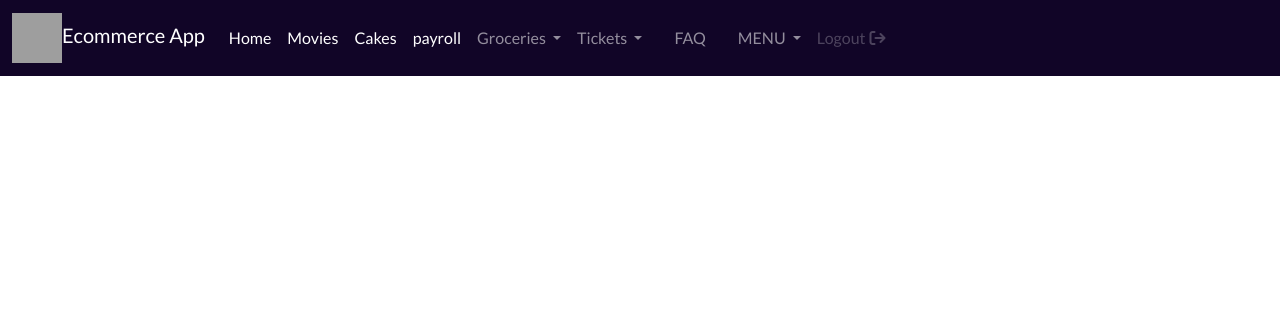
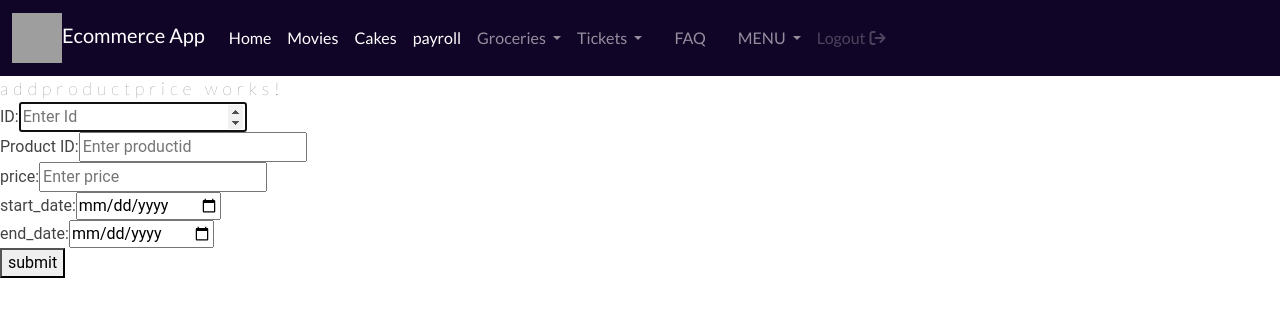
Before and after one commit to kv-b1-2022/ecommerceapp-angular, an Angular app: page /addproductprice in a window 1280 px wide. Before the commit this address led to /. Shown: the top 316 px of the page. Built offline with nearby package versions, Linux system fonts and the light colour scheme; grey boxes are pictures that could not be loaded; some icons are missing.

Commit message:
modified src

```diff
--- a/src/app/app.module.ts
+++ b/src/app/app.module.ts
@@ -17,6 +17,8 @@ import { OrderModule } from './order/order.module';
 import { EmployeesModule } from './employees/employees.module';
 import { MembershipModule } from './membership/membership.module';
 import { PayrollModule } from './payroll/payroll.module';
+
+import { ProductpriceModule } from './productprice/productprice.module';
 
 @NgModule({
   declarations: [
@@ -41,7 +43,8 @@ import { PayrollModule } from './payroll/payroll.module';
     OrderModule,
     MembershipModule,
     PaymentModule,
-    PayrollModule
+    PayrollModule,
+    ProductpriceModule
 
   ],
   providers: [],
--- /dev/null
+++ b/src/app/productprice/addproductprice/addproductprice.component.html
@@ -0,0 +1,31 @@
+<p>addproductprice works!</p>
+
+
+
+
+
+<form (ngSubmit)="addProductprice()">
+    <div>
+        <label for="id">ID:</label>
+    <input type="number" name="id" [(ngModel)]="id" placeholder="Enter Id" required autofocus>
+</div>
+<div>
+    <label for="productid">Product ID:</label>
+    <input type="number" name="productid" [(ngModel)]="productid" placeholder="Enter productid" required >
+</div>
+<div>
+    <label for="price">price:</label>
+    <input type="number" name="price" [(ngModel)]="price" placeholder="Enter price" required>
+</div>
+<div>
+    <label for="startDate">start_date:</label>
+    <input type="Date" name="startDate" [(ngModel)]="startDate"   placeholder="Enter startdate" required >
+</div>
+<div>
+    <label for="endDate">end_date:</label>
+    <input type="Date" name="endDate" [(ngModel)]="endDate"  placeholder="Enter EndDate" required >
+</div>
+    <button type="submit">
+        submit
+    </button>
+</form>
--- /dev/null
+++ b/src/app/productprice/addproductprice/addproductprice.component.ts
@@ -0,0 +1,34 @@
+import { HttpClient } from '@angular/common/http';
+import { Component, OnInit } from '@angular/core';
+import { ToastrService } from 'ngx-toastr';
+
+@Component({
+  selector: 'app-addproductprice',
+  templateUrl: './addproductprice.component.html',
+  styles: [
+  ]
+})
+export class AddproductpriceComponent implements OnInit {
+  id!:number;
+    productid!:number;
+    price!:number;
+    startDate!:Date;
+    endDate!:Date;
+
+
+    constructor(private http:HttpClient,private toastr:ToastrService) { }
+
+    ngOnInit(): void {
+    }
+    addProductprice(){
+      const PriceObj={"id":this.id, "productid":this.productid,"price":this.price,"startDate":this.startDate,"endDate":this.endDate};
+      const url="http://localhost:8080/productprice/save";
+      this.http.post(url,PriceObj).subscribe((res)=>{
+        console.log(res);
+        this.toastr.success('successfully price updated');
+      },(err)=>{
+        console.log(err);
+        this.toastr.error('failed to update price');
+      })
+    }
+  }
--- /dev/null
+++ b/src/app/productprice/list-product-price/list-product-price.component.html
@@ -0,0 +1,36 @@
+<p>list-product-price works!</p>
+<p>listproducts works!</p>
+
+
+
+
+<table class="table table-success table-striped">
+
+
+    <thead>
+        <tr>
+            <th>id</th>
+            <th>product id</th>
+            <th>price</th>
+            <th>start Date</th>
+            <th>end Date</th>
+
+
+        </tr>
+
+    </thead>
+    <tbody>
+
+        <tr *ngFor="let product of productprice;">
+
+            <td>{{product.id}}</td>
+            <td>{{product.productId}}</td>
+            <td>{{product.price}}</td>
+            <td>{{product.startDate}}</td>
+            <td>{{product.endDate}}</td>
+
+
+
+        </tr>
+    </tbody>
+</table>
--- /dev/null
+++ b/src/app/productprice/list-product-price/list-product-price.component.ts
@@ -0,0 +1,29 @@
+import { HttpClient } from '@angular/common/http';
+import { Component, OnInit } from '@angular/core';
+import { ToastrService} from 'ngx-toastr';
+@Component({
+  selector: 'app-list-product-price',
+  templateUrl: './list-product-price.component.html',
+  styles: [
+  ]
+})
+export class ListProductPriceComponent implements OnInit {
+  productprice!: any;
+
+  constructor(private http:HttpClient , private toastrService: ToastrService) { }
+
+  ngOnInit(): void {
+    this.getAllproductprice();
+  }
+  getAllproductprice()
+  {
+    const url="http://localhost:8080/productprice/list";
+    this.http.get(url).subscribe((res)=>{
+      this.productprice = res;
+    },err=>{
+    }
+    )
+  }
+
+
+}
```
Also changed, not shown: src/app/productprice/productprice-routing.module.ts (added, +15 -0 lines), src/app/productprice/productprice.module.ts (added, +26 -0 lines).
